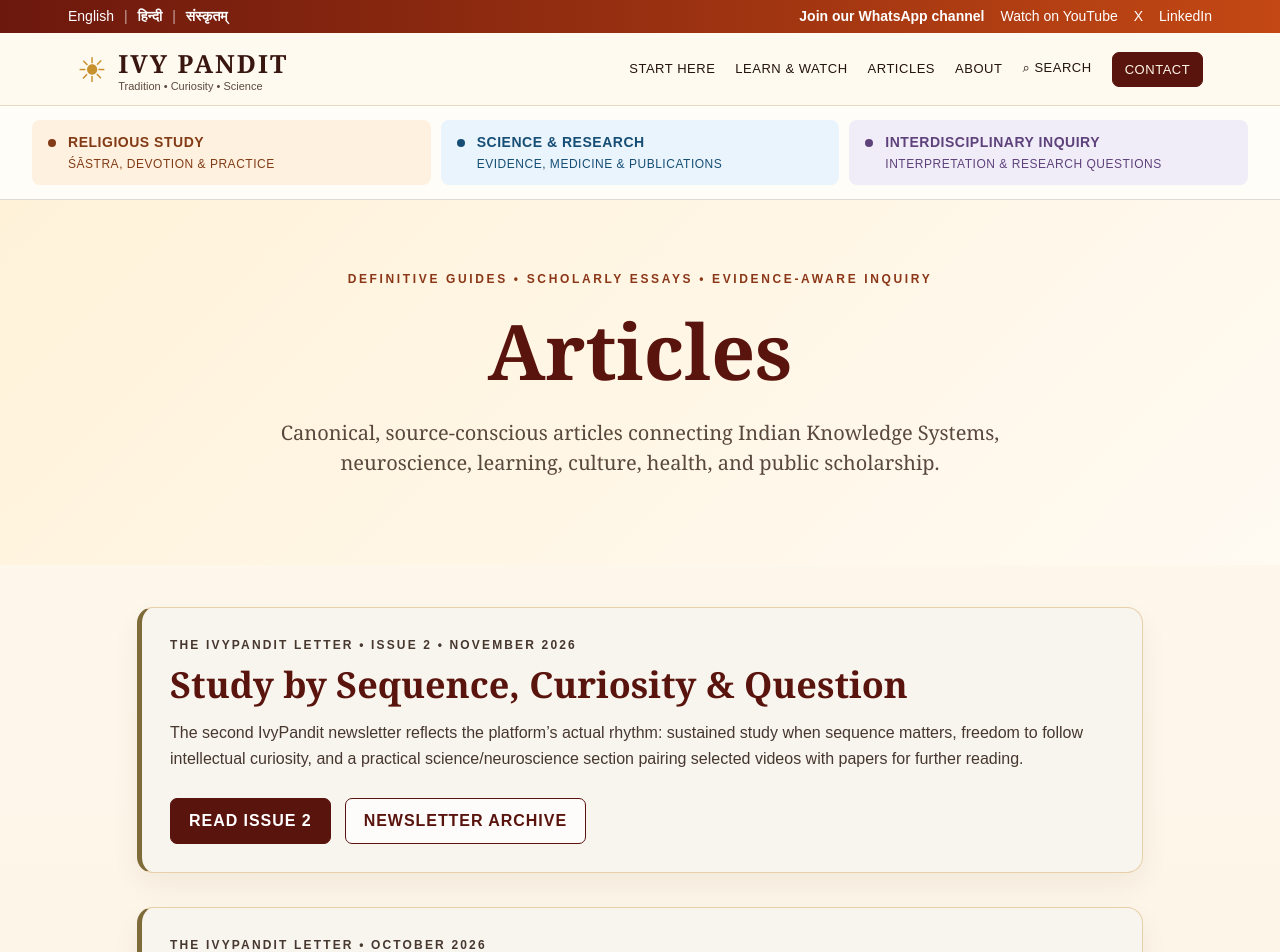
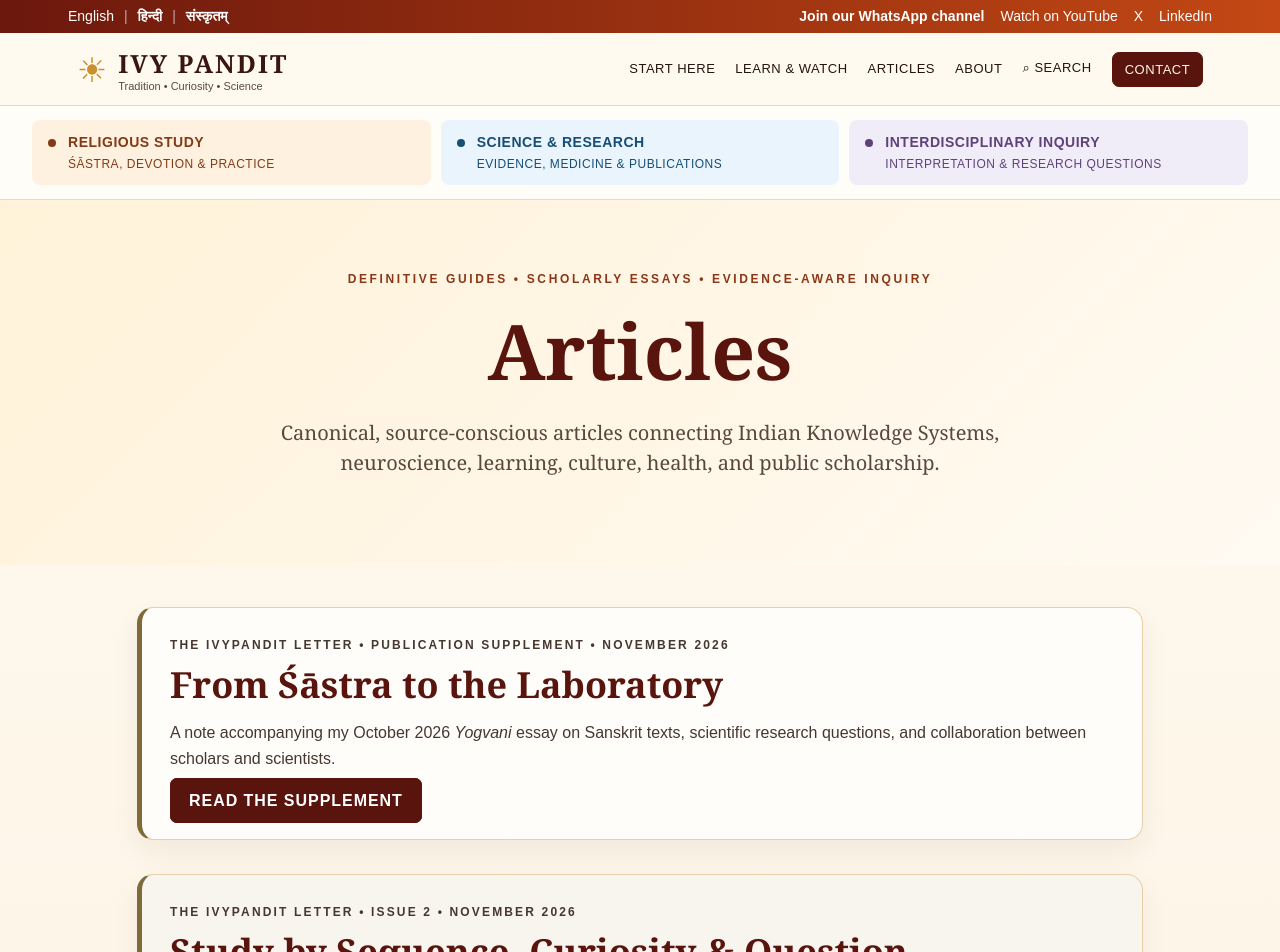
Before and after one commit to nishmishra/ivypandit-v2, a Next.js app: page /articles in a window 1280 px wide. Shown: the top 952 px of the page. Built offline with nearby package versions, Linux system fonts and the light colour scheme.

Commit message:
Link Yogvani supplement from IvyPandit pages

```diff
--- a/app/articles/page.tsx
+++ b/app/articles/page.tsx
@@ -1,6 +1,12 @@
 export default function Articles(){return <>
   <section className="pageHero"><div className="eyebrow">Definitive guides • Scholarly essays • Evidence-aware inquiry</div><h1>Articles</h1><p>Canonical, source-conscious articles connecting Indian Knowledge Systems, neuroscience, learning, culture, health, and public scholarship.</p></section>
   <main className="content">
+    <section className="panel" aria-label="Yogvani publication supplement" style={{marginBottom:'34px',padding:'28px',borderLeft:'5px solid #7f6a3a'}}>
+      <p className="kicker">The IvyPandit Letter • Publication supplement • November 2026</p>
+      <h2 className="sectionTitle">From Śāstra to the Laboratory</h2>
+      <p>A note accompanying my October 2026 <i>Yogvani</i> essay on Sanskrit texts, scientific research questions, and collaboration between scholars and scientists.</p>
+      <a className="btn primary" href="/articles/yogvani-research-supplement-november-2026">Read the supplement</a>
+    </section>
     <section className="panel" aria-label="IvyPandit November 2026 newsletter" style={{marginBottom:'34px',padding:'28px',borderLeft:'5px solid #7f6a3a',background:'#f8f5ee'}}>
       <p className="kicker">The IvyPandit Letter • Issue 2 • November 2026</p>
       <h2 className="sectionTitle">Study by Sequence, Curiosity & Question</h2>
```
